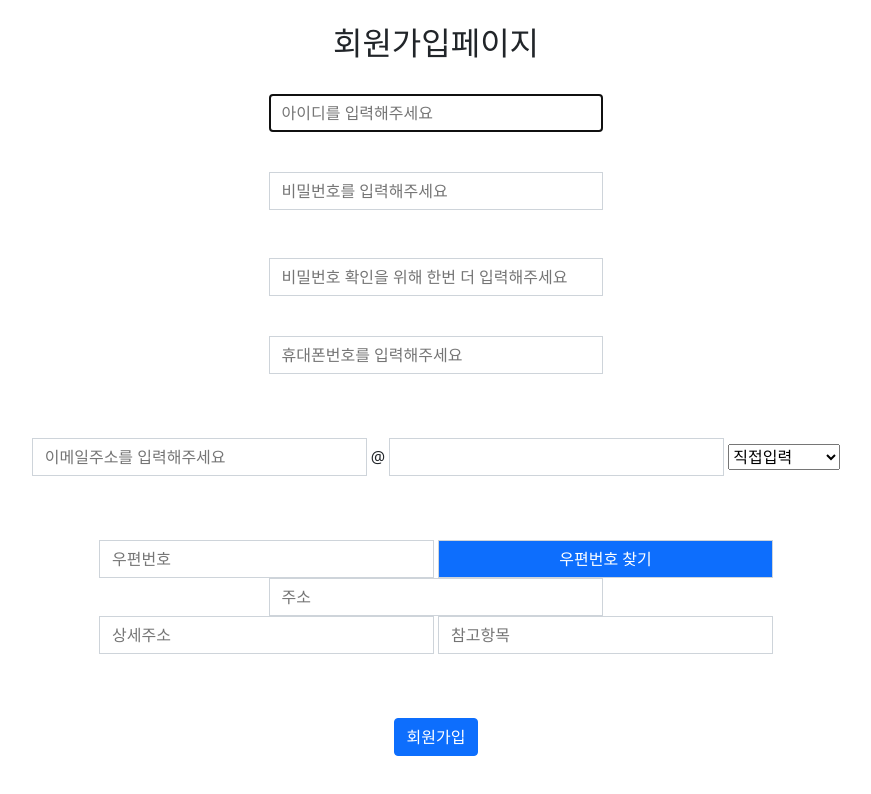
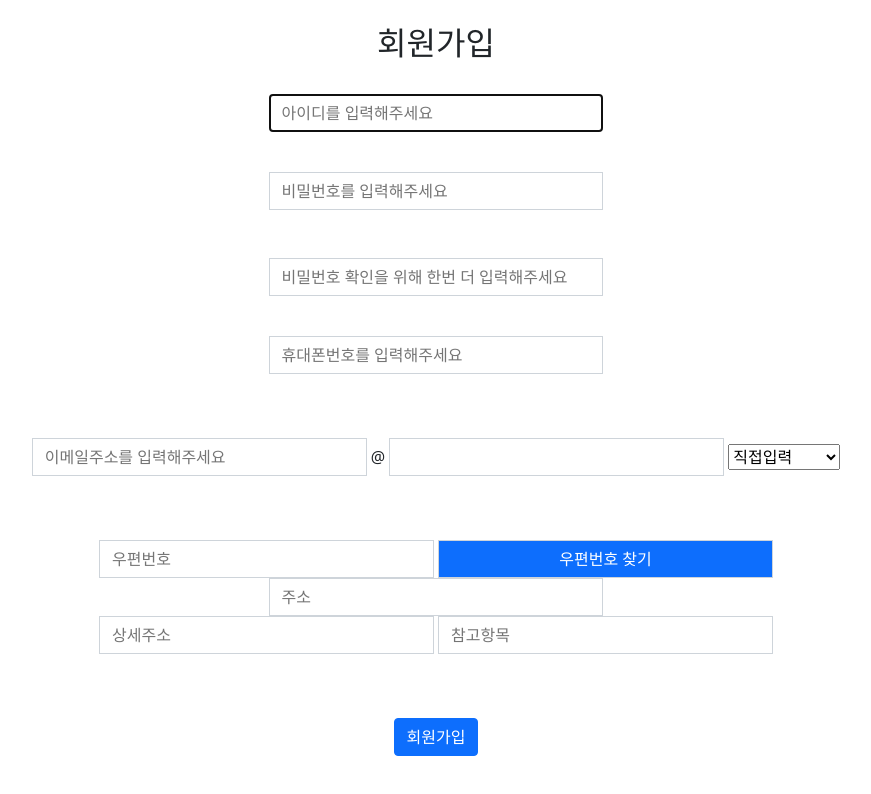
Before and after one commit to chvnni/chvnni.github.io, a plain HTML site: page signup.html in a window 1280 px wide. Shown: the whole page, without its empty margins (204-1075 px from the left). Drawn offline with nearby package versions, Linux system fonts and the light colour scheme; some icons are missing.

Commit message:
페이지 수정

```diff
--- a/signup.html
+++ b/signup.html
@@ -35,7 +35,7 @@
 <body>
     <div class="container">
     <br>
-    <h2 style="text-align: center;">회원가입페이지</h2> <br>
+    <h2 style="text-align: center;">회원가입</h2> <br>
         <div>
             <input type="text" id="userid" onblur="usernameCheck()" autofocus placeholder="아이디를 입력해주세요">
         </div>
```
Also changed, not shown: login.html (+1 -1 lines).
